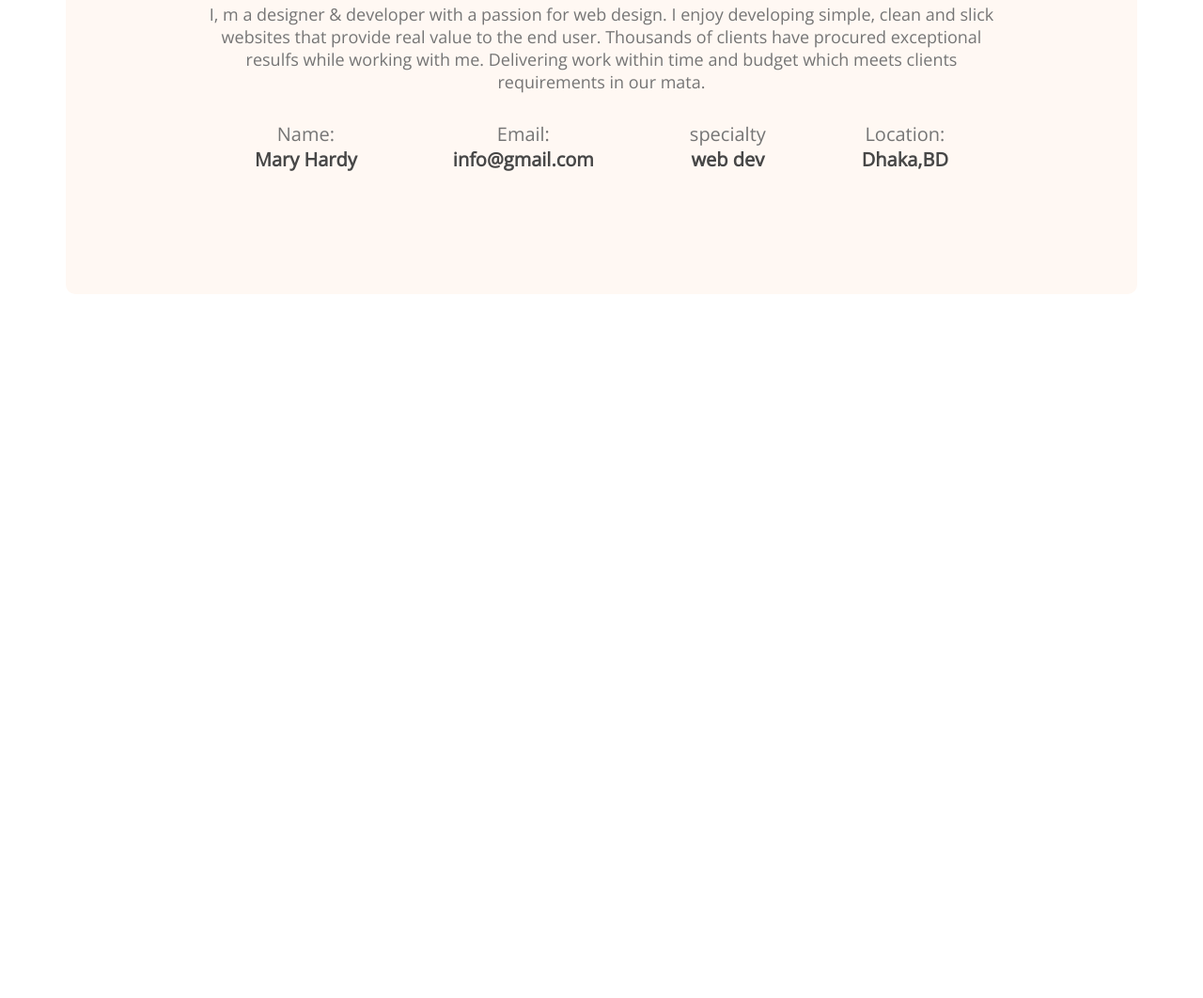
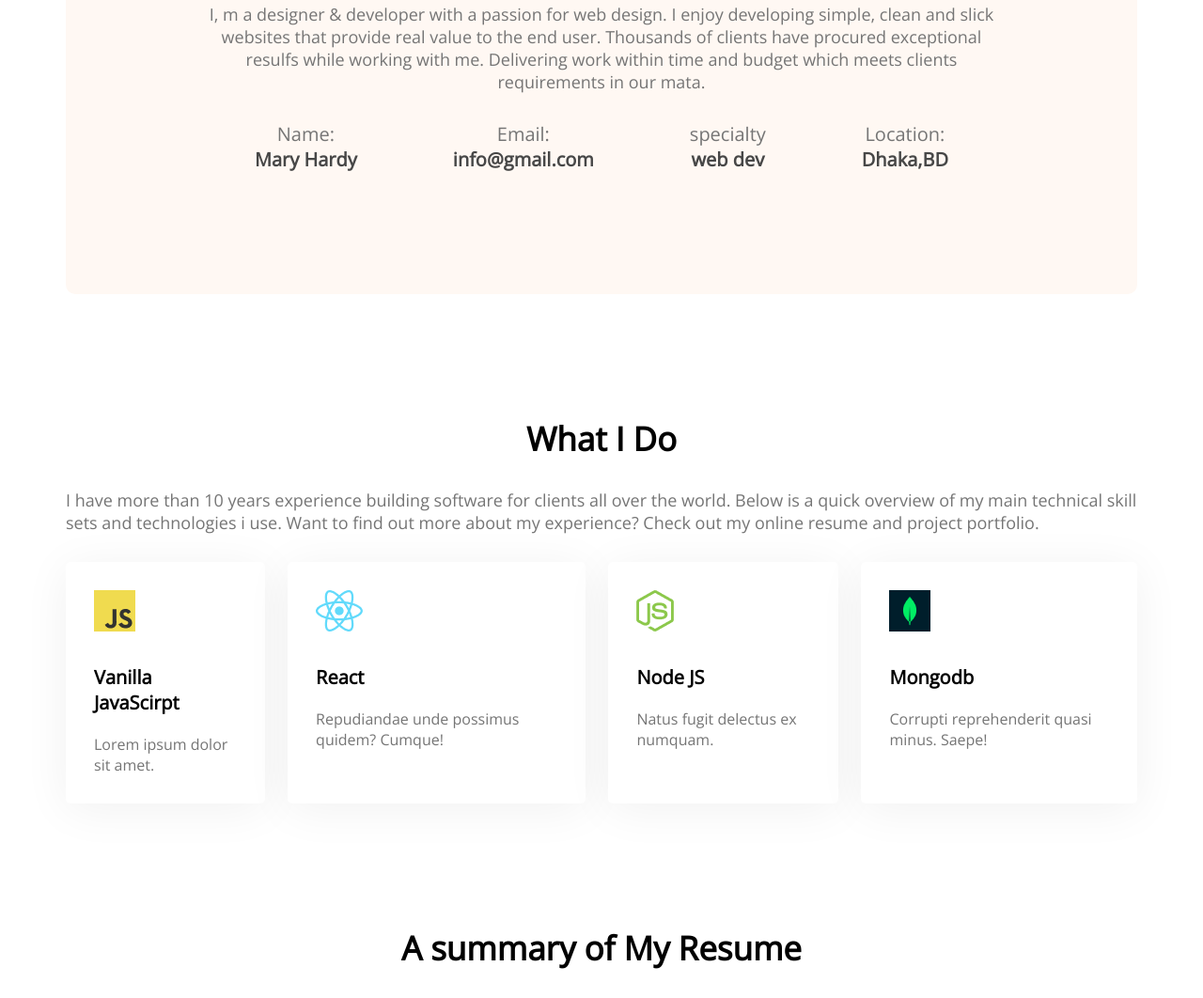
Before and after one commit to mohamim360/my-first-portfolio, a plain HTML site: page index.html in a window 1280 px wide. Shown: the part 1174-2236 px from the top of the page at 94% size. Before the commit the page ends 1487 px from the top, so only its background shows below. Drawn offline with nearby package versions, Linux system fonts and the light colour scheme.

Commit message:
second commit

```diff
--- a/index.html
+++ b/index.html
@@ -1,13 +1,17 @@
 <!DOCTYPE html>
 <html lang="en">
+
 <head>
   <meta charset="UTF-8">
   <meta http-equiv="X-UA-Compatible" content="IE=edge">
   <meta name="viewport" content="width=device-width, initial-scale=1.0">
   <title>Developer Portfolio</title>
   <link rel="stylesheet" href="style/portfolio.css">
-  <link rel="preconnect" href="https://fonts.googleapis.com"><link rel="preconnect" href="https://fonts.gstatic.com" crossorigin><link href="https://fonts.googleapis.com/css2?family=Open+Sans&display=swap" rel="stylesheet">
+  <link rel="preconnect" href="https://fonts.googleapis.com">
+  <link rel="preconnect" href="https://fonts.gstatic.com" crossorigin>
+  <link href="https://fonts.googleapis.com/css2?family=Open+Sans&display=swap" rel="stylesheet">
 </head>
+
 <body>
   <header class="header">
     <nav>
@@ -24,7 +28,8 @@
       <div>
         <h3 class="ban1">Hi,I am</h3>
         <h1 class="ban2">Mary Hardy</h1>
-          <p class="ban3">Shot what able cold new see hold.Friendly as an betrayed formerly he. Morning because as to society behaved moments.</p>
+        <p class="ban3">Shot what able cold new see hold.Friendly as an betrayed formerly he. Morning because as to
+          society behaved moments.</p>
         <button class="btn-primary">Download CV</button>
       </div>
       <img src="/images/hardy.png" alt="">
@@ -34,7 +39,10 @@
   <main>
     <section class="about">
       <h3 class="section">About Me</h3>
-      <p class="description">I, m a designer & developer with a passion for web design. I enjoy developing simple, clean and slick websites that provide real value to the end user. Thousands of clients have procured exceptional resulfs while working with me. Delivering work within time and budget which meets clients requirements in our mata.</p>
+      <p class="description">I, m a designer & developer with a passion for web design. I enjoy developing simple, clean
+        and slick websites that provide real value to the end user. Thousands of clients have procured exceptional
+        resulfs while working with me. Delivering work within time and budget which meets clients requirements in our
+        mata.</p>
       <div class="about-info">
         <div class="info">
           <p class="info-title">Name:</p>
@@ -54,9 +62,48 @@
         </div>
       </div>
     </section>
+    <!-- what i do section -->
+    <section class="do">
+      <h3 class="section">What I Do</h3>
+      <p class="description">I have more than 10 years experience building software for clients all over the world.
+        Below is a quick overview of my main technical skill sets and technologies i use. Want to find out more about my
+        experience? Check out my online resume and project portfolio.</p>
+      <div class="skill1">
+        <div class="skill">
+          <img src="/images/icons/js.png" alt="">
+          <p class="skill-title">Vanilla JavaScirpt</p>
+          <p class="skill-des">Lorem ipsum dolor sit amet.</p>
+        </div>
+        <div class="skill">
+          <img src="/images/icons/react.png" alt="">
+          <p class="skill-title">React</p>
+          <p class="skill-des">Repudiandae unde possimus quidem? Cumque!</p>
+        </div>
+        <div class="skill">
+          <img src="/images/icons/nodejs.png" alt="">
+          <p class="skill-title">Node JS</p>
+          <p class="skill-des">Natus fugit delectus ex numquam.</p>
+        </div>
+        <div class="skill">
+          <img src="/images/icons/mongo.png" alt="">
+          <p class="skill-title">Mongodb</p>
+          <p class="skill-des">Corrupti reprehenderit quasi minus. Saepe!</p>
+        </div>
+      </div>
+    </section>
+    <!-- resume section -->
+    <section class="resume">
+      <h3 class="section">A summary of My Resume</h3>
+      <div class="resume-content">
+        <div>
+
+        </div>
+      </div>
+    </section>
   </main>
   <footer>
 
   </footer>
 </body>
+
 </html>
--- a/style/portfolio.css
+++ b/style/portfolio.css
@@ -70,16 +70,16 @@ main {
 }
 /* about */
 .about {
-  margin-top: 130px;
   background: #fff8f3;
   border-radius: 10px;
   padding: 130px 150px;
   text-align: center;
 }
 .section {
+  text-align: center;
   font-weight: 700;
   font-size: 35px;
-
+  margin-top: 130px;
   margin-bottom: 30px;
 }
 .description {
@@ -99,5 +99,29 @@ main {
   font-weight: 700;
   font-size: 20px;
   color: #474747;
+}
 
+/* what i do styles */
+
+.skill1 {
+  display: flex;
+  gap: 24px;
 }
+.skill {
+  background: #ffffff;
+  box-shadow: 0px 6px 50px rgba(0, 0, 0, 0.06);
+  border-radius: 5px;
+  padding: 30px;
+}
+.skill-title {
+  font-weight: 700;
+  font-size: 20px;
+  margin-top: 30px;
+  margin-bottom: 20px;
+}
+.skill-des {
+  font-size: 16px;
+  color: #757575;
+}
+
+/* resume */
```
Lines whose indentation alone changed are shown as unchanged.
